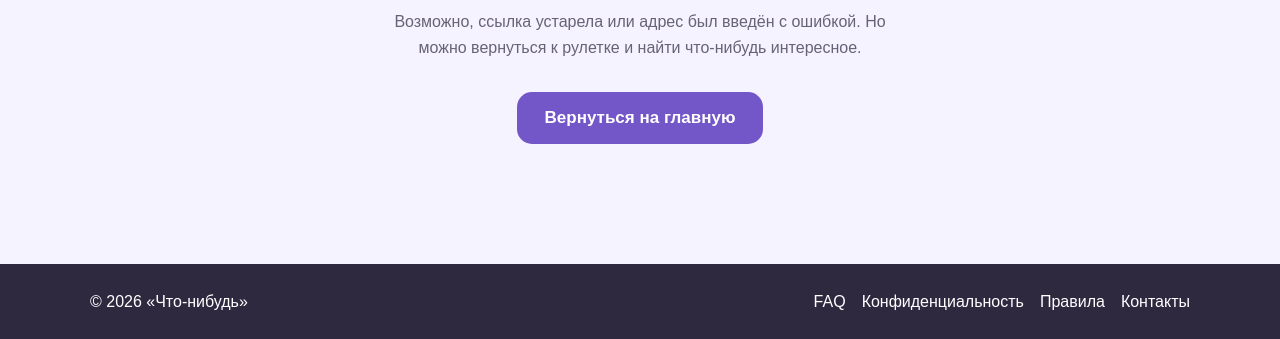
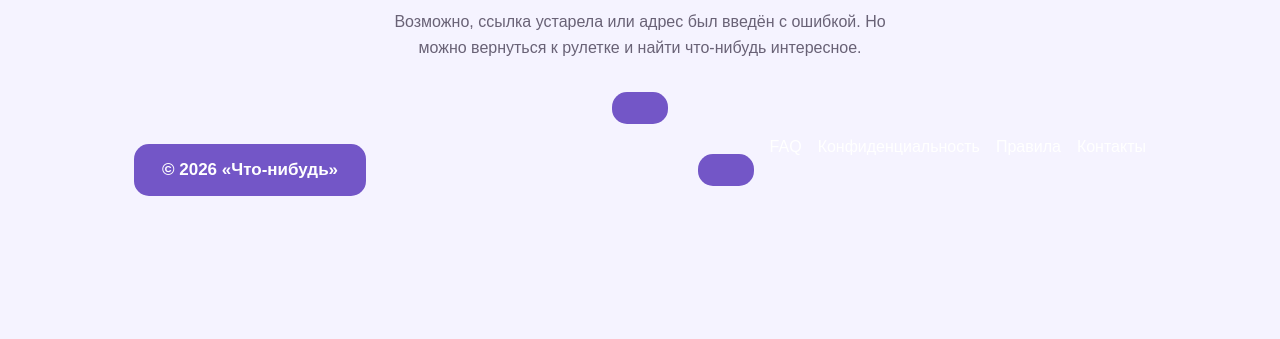
Before and after one commit to Fuffich/Fuffich.github.io, a plain HTML site: page 404.html in a window 1280 px wide. Shown: the part 475-814 px from the top of the page. Drawn offline with Linux system fonts and the light colour scheme.

Commit message:
Update 404.html

```diff
--- a/404.html
+++ b/404.html
@@ -25,7 +25,7 @@
     <p class="error-code" aria-hidden="true">404</p>
     <h1 id="error-title">Кажется, такой страницы нет</h1>
     <p>Возможно, ссылка устарела или адрес был введён с ошибкой. Но можно вернуться к рулетке и найти что-нибудь интересное.</p>
-    <a class="main-button" href="/index.html">Вернуться на главную</a>
+    <a class="main-button" href="/index.html" style="color: white;>Вернуться на главную</a>
 </main>
 
 <footer>
```
